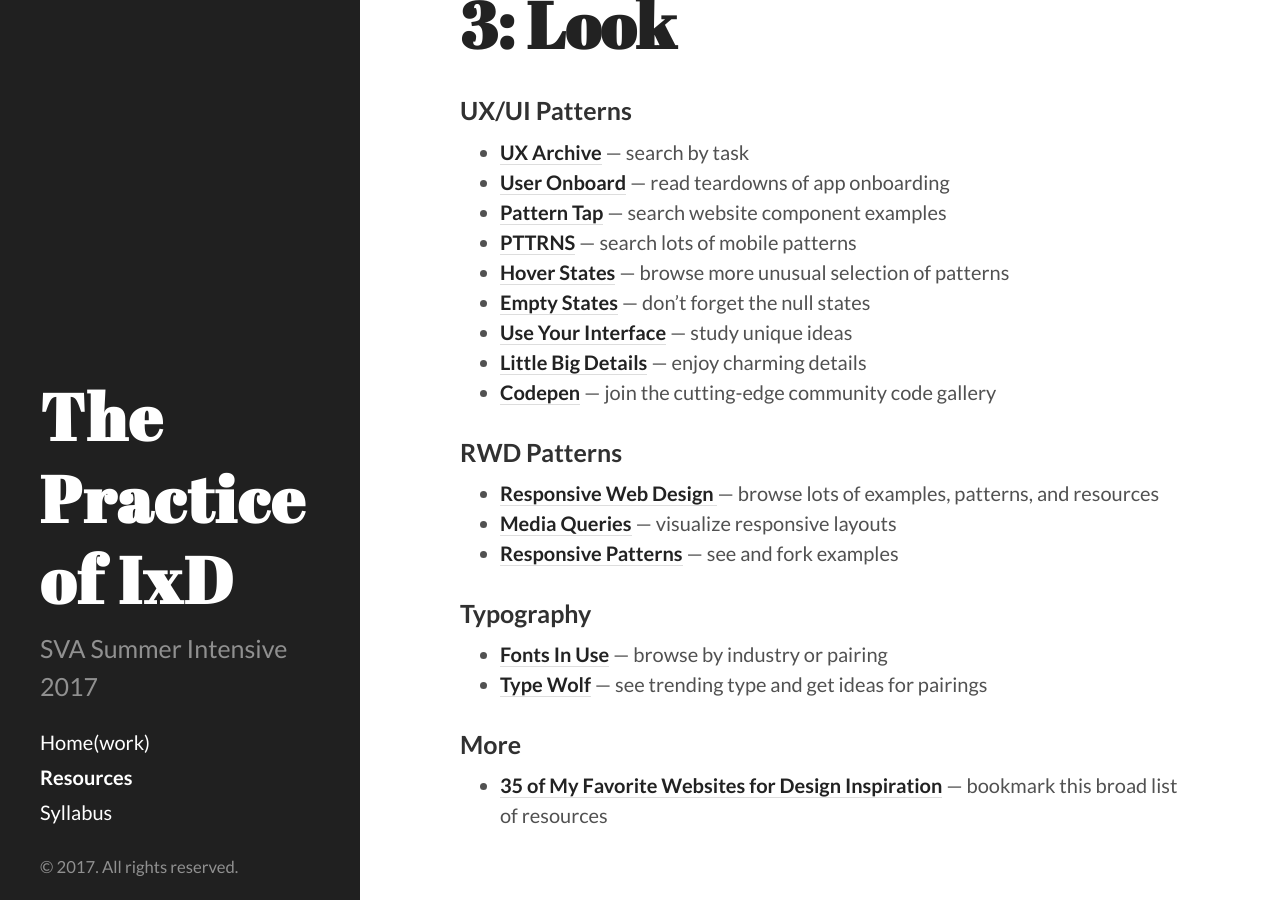
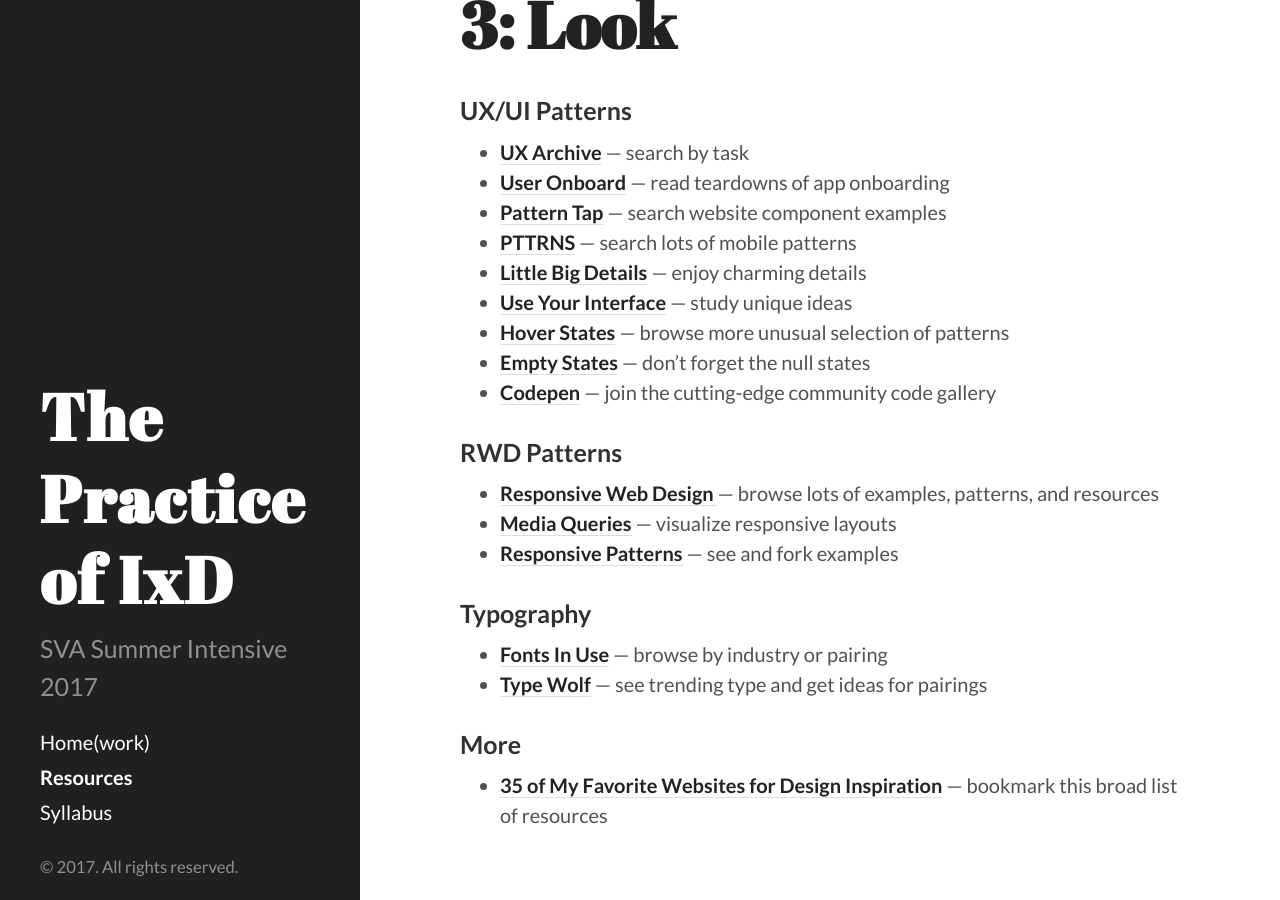
Before and after one commit to energy7/practiceixd, a Jekyll site: the page built from resources.md, in a window 1280 px wide and 900 px high, scrolled down 1721 px. Built offline with Jekyll 4.4.1, drawn with Linux system fonts in a browser that asks for light colours.

Commit message:
rename #6

```diff
--- a/resources.md
+++ b/resources.md
@@ -60,10 +60,10 @@
 * [User Onboard](http://www.useronboard.com/) — read teardowns of app onboarding
 * [Pattern Tap](http://zurb.com/patterntap) — search website component examples
 * [PTTRNS](https://pttrns.com/) — search lots of mobile patterns
+* [Little Big Details](http://littlebigdetails.com/) — enjoy charming details
+* [Use Your Interface](http://useyourinterface.com/) — study unique ideas
 * [Hover States](https://hoverstat.es/) — browse more unusual selection of patterns
 * [Empty States](http://emptystat.es/) — don't forget the null states
-* [Use Your Interface](http://useyourinterface.com/) — study unique ideas
-* [Little Big Details](http://littlebigdetails.com/) — enjoy charming details
 * [Codepen](https://codepen.io/) — join the cutting-edge community code gallery
 
 ### RWD Patterns
```
Also changed, not shown: other parts of resources.md (+1 -1 lines), syllabus.md (+2 -2 lines), 4 other files.
